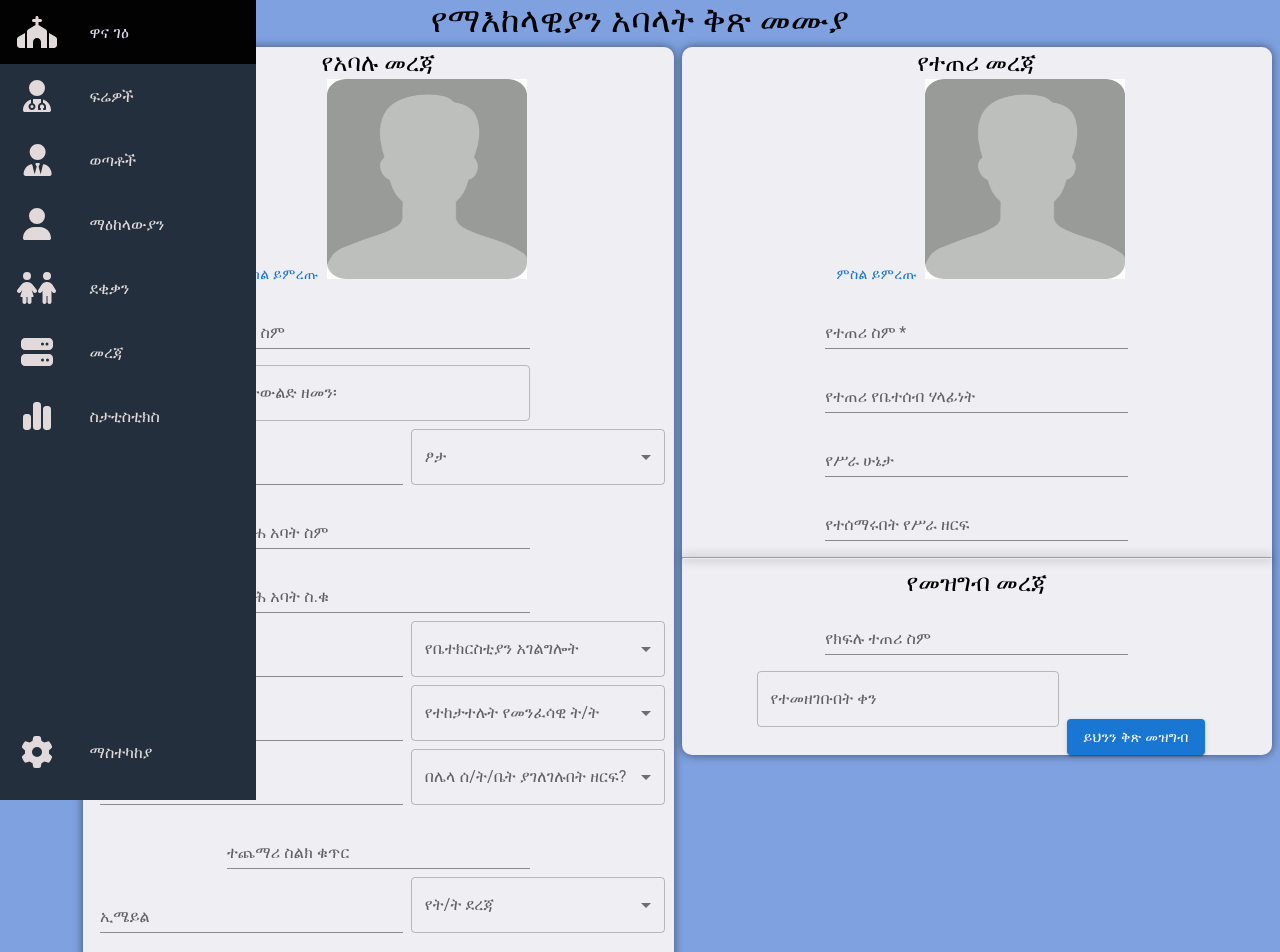
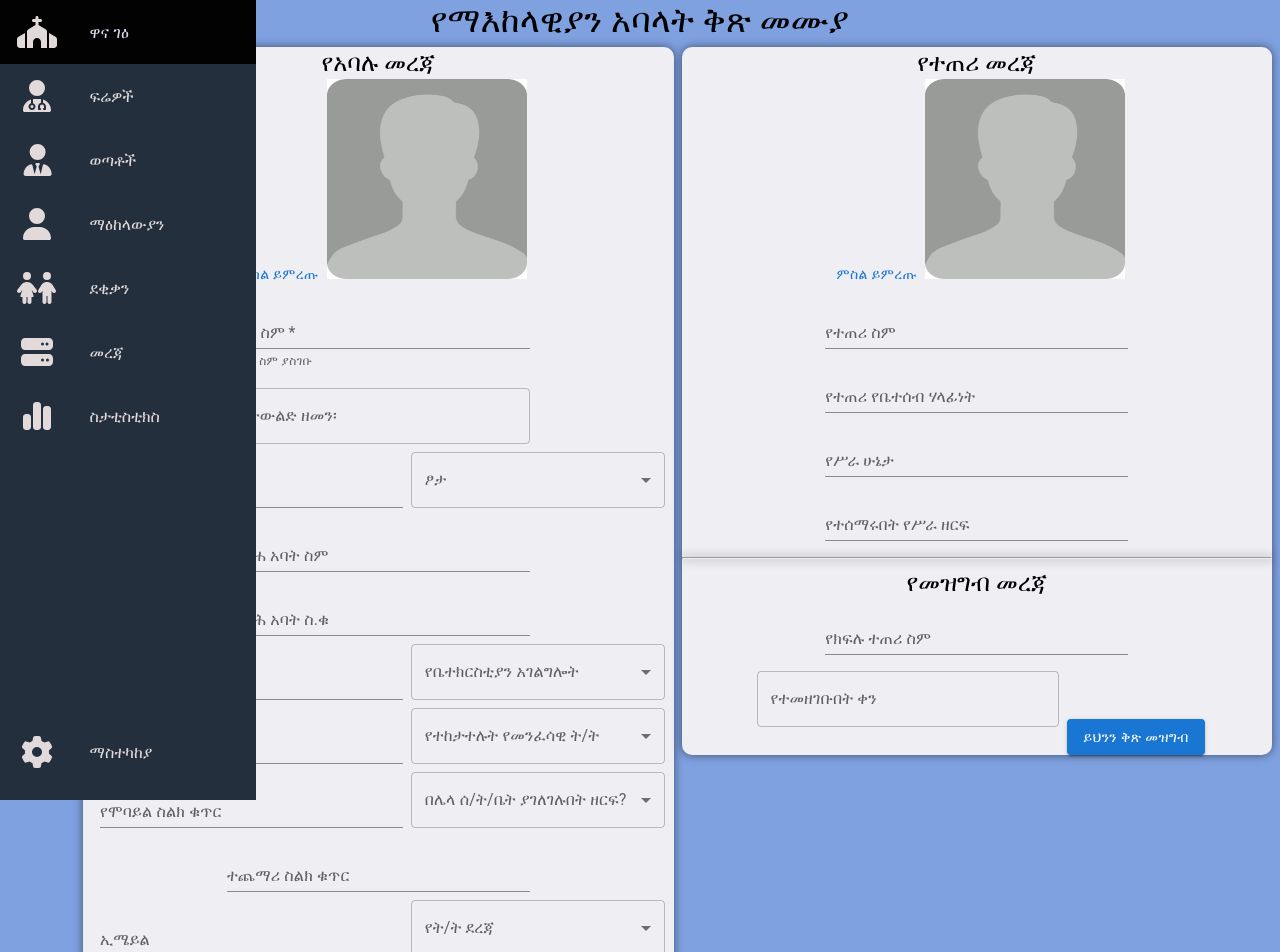
Before and after one commit to kebaHailu/gabriel-church-with-electron, a React (Create React App) app: page /makelawian in a window 1280 px wide. Shown: the top 952 px of the page. Built offline with nearby package versions, Linux system fonts and the light colour scheme; the HTML template or start-up script is replaced by a standard one.

Commit message:
Fix Makelawian

```diff
--- a/src/components/Dekikan/Dekikan.js
+++ b/src/components/Dekikan/Dekikan.js
@@ -155,7 +155,7 @@ export default function Dekikan() {
                 </div>
 
 
-        <div className = "church-info">
+        <div className = "church-info">f
            <Box
                     sx={{
 
--- a/src/components/makelawian/makelawian.css
+++ /dev/null
@@ -1,66 +0,0 @@
-#wetatoch-form {
-  margin-left: 75px;
-  margin-top: 20px;
-  display: flex;
-  flex-wrap: wrap;
-  justify-content: flex-start;
-  align-items: flex-start;
-  font-size: 16px;
-  margin-bottom: 5px;
-
-  gap: 0.5em;
-}
-
-.title{
-  display: flex;
-  flex-wrap: wrap;
-  justify-content: space-evenly;
-  align-items: center;
-  font-size: 16px;
-  margin-bottom: 5px;
-}
-.personal-info{
-  margin-top: 5px;
-  margin-right:80px;
-  display: flex;
-}
-hr {
-  box-shadow: 0px 0px 10px rgba(0, 0, 0, 0.5);
-}
-
-.personal-info,
-.church-info {
-  margin-top: 5px;
-  display: flex;
-  float: left;
-  flex-direction: column;
-  width: 40%;
-  height: 100%;
-  align-items: center;
-  border-radius: 10px;
-  box-shadow: 0px 0px 10px rgba(0, 0, 0, 0.5);
-  background-color: #c8cedd;
-  padding: 10px;
-
-}
-
-.personal-info-input {
-  margin: 20px;
-  display: "block";
-  width: 50%;
-}
-.formcontrol {
-  width: 43%;
-}
-
-.form-cta-button {
-  background-color: #000;
-  color: #fff;
-  padding: 10px 20px;
-  border-radius: 5px;
-  font-size: 16px;
-  cursor: pointer;
-}
-.family {
-  width: 100%;
-}
--- a/src/components/makelawian/makelawian.js
+++ b/src/components/makelawian/makelawian.js
@@ -1,14 +1,15 @@
-import React, { useState } from "react";
+import React, {useState} from "react";
 import "../wetatoch/styles.css";
-import { Typography, Box, Grid, TextField } from "@mui/material";
-import Button from "@mui/material/Button";
-import { InputLabel, MenuItem, FormControl, Select } from "@mui/material";
-import { DatePicker } from "@mui/x-date-pickers";
+import {Typography,Box, Grid,TextField } from "@mui/material";
+import Button from '@mui/material/Button';
+import {InputLabel,MenuItem, FormControl,Select } from "@mui/material";
+import { DatePicker } from '@mui/x-date-pickers';
 import ProfilePictureUploader from "../ProfilePicture/ProfilePictureUploader";
+import InputMask from 'react-input-mask';
+import { useFormik } from 'formik';
 
-import InputMask from "react-input-mask";
-import { useFormik } from "formik";
-import { Formik, Form, Field } from "formik";
+
+
 
 const PhoneInput = (props) => {
     return (
@@ -21,23 +22,11 @@ const PhoneInput = (props) => {
     );
   };
 
+
+
+
+
 export default function Makelawian() {
-  var { values, handleChange, handleBlur, handleSubmit, touched, errors } =
-    useFormik({
-      initialValues: {
-        fullName: "",
-        churchName: "",
-        churchFatherName: "",
-        churchFatherPhone: "",
-        address: "",
-        houseNumber: "",
-        phone1: "",
-        email: "",
-        educationName: "",
-        family:"",
-      },
-      onSubmit: (value) => {},
-    });
     function useInput(initialValue) {
         const [state, setState] = useState(initialValue);
         const handleChange = (event) => {
@@ -45,107 +34,94 @@ export default function Makelawian() {
         };
         return [state, handleChange];
     }
-  var [sex, handleChange] = useInput("");
-  const [marriage, marriageChange] = useInput("");
-  const [education, educationChange] = useInput("");
-  const [cheducation, cheducationChange] = useInput("");
-  const [churchContrbution, churchContrbutionChange] = useInput("");
-  const [otherchurch, otherchurchChange] = useInput("");
+    const [sex, handleChange] = useInput('');
+    const [marriage, marriageChange] = useInput('');
+    const [education, educationChange] = useInput('');
+    const [cheducation, cheducationChange] = useInput('');
+    const [churchContrbution, churchContrbutionChange] = useInput('');
+    const [otherchurch, otherchurchChange] = useInput('');
 
     return (
         <div className="title">
-      <Typography variant="h4">የማእከላዊያን አባላት ቅጽ መሙያ</Typography>
+            <Typography variant='h4'>የማእከላዊያን አባላት ቅጽ መሙያ</Typography>
 
-      <form onSubmit={handleSubmit} id="wetatoch-form">
-        <div className="personal-info">
+
+            <form  id="wetatoch-form">
+
+                <div className = "personal-info">
                 <Box
                     sx={{
-              "& .MuiTextField-root": { m: 1, width: "30ch" },
+
+                        '& .MuiTextField-root': { m: 1, width: '30ch' },
+
                     }}
                     >
-            <Typography variant="h5">የአባሉ መረጃ</Typography>
+                    <Typography variant='h5' >የአባሉ መረጃ</Typography>
                     <ProfilePictureUploader section="personal-info" />
-            <Formik>
-              <Form>
-                <Field
-                  as={TextField}
+                    <TextField
                         className="personal-info-input"
-                  id="fullName"
-                  name="fullName"
-                  // type='fullName'
+                        id = "fullName"
+                        name = "fullName"
                         label="ሙሉ ስም"
+                        required = {true}
                         variant="standard"
-                  value={values.fullName }
-                  onChange={handleChange}
-                  onBlur={handleBlur}
+                        helperText="የሙሉ ስም ያስገቡ"
                     />
-                {errors.fullName && touched.fullName && (
-                  <p className="errors">{errors.fullName}</p>
-                )}
-                <DatePicker label="የትውልድ ዘመን፡" />
-                <Field
-                  as={TextField}
+                        <DatePicker
+                            label="የትውልድ ዘመን፡"
+                            />
+
+                  <TextField
                       className="personal-info-input"
                       name="churchName"
                       required
                       label="የክርስትና ስም"
                       variant="standard"
-                  value={values.churchName}
+                  />
+
+
+                <FormControl className="formcontrol"  >
+                <InputLabel id="sex">ፆታ</InputLabel>
+                <Select
+
+                    value={sex}
+
+                    label="sex"
                     onChange={handleChange}
-                  onBlur={handleBlur}
-                />
-                {errors.churchName && touched.churchName && (
-                  <p className="errors">{errors.churchName}</p>
-                )}
-                <FormControl className="formcontrol">
-                  <InputLabel id="sex">ፆታ</InputLabel>
-                  <Select value={sex} label="sex" onChange={handleChange}>
+                >
                     <MenuItem value={10}>ወንድ</MenuItem>
                     <MenuItem value={20}>ሴት</MenuItem>
                 </Select>
                 </FormControl>
-                <Field
-                  as={TextField}
+
+                <TextField
                       className="personal-info-input"
                       name="churchFatherName"
                       label="የንስሐ አባት ስም"
                       variant="standard"
-                  value={values.churchFatherName}
-                  onChange={handleChange}
-                  onBlur={handleBlur}
                   />
-                {errors.churchFatherName && touched.churchFatherName && (
-                  <p className="errors">{errors.churchFatherName}</p>
-                )}
-                <Field
-                  as={TextField}
+                  <TextField
                       className="personal-info-input"
                       name="churchFatherPhone"
                       label="የንስሕ አባት ስ.ቁ"
                       variant="standard"
-                  value={values.churchFatherPhone}
-                  onChange={handleChange}
-                  onBlur={handleBlur}
+                      InputProps={{
+                          inputComponent: PhoneInput,
+                      }}
                   />
-                {errors.churchFatherPhone && touched.churchFatherPhone && (
-                  <p className="errors-right">{errors.churchFatherPhone}</p>
-                )}
-                <Field
-                  as={TextField}
+
+
+
+                    <TextField
                         className="personal-info-input"
-                  name="address"
+                        name = "address"
                         label="የመኖሪያ አድራሻ"
                         variant="standard"
-                  value={values.address}
-                  onChange={handleChange}
-                  onBlur={handleBlur}
                     />
-                {errors.address && touched.address && (
-                  <p className="errors">{errors.address}</p>
-                )}
-                <FormControl className="formcontrol">
-                  <InputLabel>የቤተክርስቲያን አገልግሎት</InputLabel>
+              <FormControl className="formcontrol"  >
+              <InputLabel  >የቤተክርስቲያን አገልግሎት</InputLabel>
               <Select
+
                   value={churchContrbution}
                   label="churchContrbution"
                   onChange={churchContrbutionChange}
@@ -157,54 +133,47 @@ export default function Makelawian() {
                   <MenuItem value={5}>በክህነት</MenuItem>
               </Select>
               </FormControl>
-                <Field
-                  as={TextField}
+
+              <TextField
                         className="personal-info-input"
-                  name="houseNumber"
+                        name = "houseNumber"
                         label="የቤት ቁጥር"
                         variant="standard"
-                  value={values.houseNumber}
-                  onChange={handleChange}
-                  onBlur={handleBlur}
                     />
-                {errors.houseNumber && touched.houseNumber && (
-                  <p className="errors">{errors.houseNumber}</p>
-                )}
-                <FormControl className="formcontrol">
-                  <InputLabel id="demo-simple-select-label">
-                    የተከታተሉት የመንፈሳዊ ት/ት
-                  </InputLabel>
+
+                   <FormControl className="formcontrol"  >
+                  <InputLabel id="demo-simple-select-label">የተከታተሉት የመንፈሳዊ ት/ት</InputLabel>
                   <Select
+
+
                       value={cheducation}
                       label="cheducation"
                       onChange={cheducationChange}
-                  >
-                    {" "}
-                    <MenuItem value={0}>አልተከታተልኩም</MenuItem>
+                  >   <MenuItem value={0}>አልተከታተልኩም</MenuItem>
                       <MenuItem value={1}>ቀዳማይ</MenuItem>
                       <MenuItem value={2}>ሳልሳይ</MenuItem>
                       <MenuItem value={3}>ካልዓይ</MenuItem>
                       <MenuItem value={4}>ራብዓይ</MenuItem>
                   </Select>
                   </FormControl>
-                <Field
-                  as={TextField}
+
+
+                  <TextField
                         className="personal-info-input"
-                  name="phone1"
+                        name = "phone1"
                         label="የሞባይል ስልክ ቁጥር "
                         variant="standard"
-                  value={values.phone1}
-                  onChange={handleChange}
-                  onBlur={handleBlur}
+                        InputProps={{
+                            inputComponent: PhoneInput,
+                        }}
                     />
-                {errors.phone1 && touched.phone1 && (
-                  <p className="errors">{errors.phone1}</p>
-                )}
-                <FormControl className="formcontrol">
-                  <InputLabel id="demo-simple-select-label">
-                    በሌላ ሰ/ት/ቤት ያገለገሉበት ዘርፍ?
-                  </InputLabel>
+
+
+                   <FormControl className="formcontrol"  >
+                  <InputLabel id="demo-simple-select-label">በሌላ ሰ/ት/ቤት ያገለገሉበት ዘርፍ?</InputLabel>
                   <Select
+
+
                       value={otherchurch}
                       label="otherchurch"
                       onChange={otherchurchChange}
@@ -215,37 +184,29 @@ export default function Makelawian() {
                       <MenuItem value={4}>በአባልነት</MenuItem>
                   </Select>
                   </FormControl>
-                <Field
-                  as={TextField}
+
+
+
+
+                    <TextField
                         className="personal-info-input"
-                  name="phone2"
+                        name = "phone2"
                         label="ተጨማሪ ስልክ ቁጥር "
                         variant="standard"
-                  value={values.phone1}
-                  onChange={handleChange}
-                  onBlur={handleBlur}
+                        InputProps={{
+                            inputComponent: PhoneInput,
+                        }}
                     />
-                {errors.phone1 && touched.phone1 && (
-                  <p className="errors">{errors.phone1}</p>
-                )}
-                <Field
-                  as={TextField}
+                    <TextField
                         className="personal-info-input"
-                  name="email"
+                        name = "email"
                         label="ኢሜይል"
                         variant="standard"
-                  value={values.email}
-                  onChange={handleChange}
-                  onBlur={handleBlur}
                     />
-                {errors.email && touched.email && (
-                  <p className="errors-right">{errors.email}</p>
-                )}
-                <FormControl className="formcontrol">
-                  <InputLabel id="demo-simple-select-label">
-                    የት/ት ደረጃ
-                  </InputLabel>
+                    <FormControl className="formcontrol"  >
+                    <InputLabel id="demo-simple-select-label">የት/ት ደረጃ</InputLabel>
                     <Select
+
                         value={education}
                         label="education"
                         onChange={educationChange}
@@ -256,53 +217,45 @@ export default function Makelawian() {
                         <MenuItem value={6}>1ኛ ደርጃ</MenuItem>
                     </Select>
                     </FormControl>
-                <Field
-                  as={TextField}
+                    <TextField
                         className="personal-info-input"
-                  name="educationName"
+                        name = "educationName"
                         label="የትምህርት ቤቱ ስም"
                         variant="standard"
-                  value={values.educationName}
-                  onChange={handleChange}
-                  onBlur={handleBlur}
                     />
-                {errors.educationName && touched.educationName && (
-                  <p className="errors-right">{errors.educationName}</p>
-                )}
-                <Field
-                  as={TextField}
+
+
+                     <TextField
                         className="family-unique"
                         name="family"
                         fullWidth
                         multiline
                         rows={4}
+
                         label="የቤተሰብ አባላት ከስልክ ቁጥር ጋር"
-                  value={values.family}
-                  onChange={handleChange}
-                  onBlur={handleBlur}
+
                     />
-                {errors.family && touched.family && (
-                  <p className="errors-right">{errors.family}</p>
-                )}
-              </Form>
-            </Formik>
                     </Box>
                 </div>
 
-        <div className="church-info">
+        <div className = "church-info">
            <Box
                     sx={{
-              "& .MuiTextField-root": { m: 1, width: "30ch" },
+
+                        '& .MuiTextField-root': { m: 1, width: '30ch' },
+
                     }}
                     >
-            <Typography variant="h5">የተጠሪ መረጃ</Typography>
-            <ProfilePictureUploader section="church-info" />
+
+
+                          <Typography variant="h5" >የተጠሪ መረጃ</Typography>
+                          <ProfilePictureUploader
+/>
 
 <TextField
     className="personal-info-input"
     name="respondantName"
     label="የተጠሪ ስም"
-              required
     variant="standard"
 />
   <TextField
@@ -311,6 +264,7 @@ export default function Makelawian() {
     label="የተጠሪ የቤተሰብ ሃላፊነት"
     variant="standard"
 />
+
 
  <TextField
     className="personal-info-input"
@@ -325,7 +279,8 @@ export default function Makelawian() {
     variant="standard"
 />
 
-            <hr />
+
+                   <hr/>
                     <Typography variant="h5"> የመዝግብ መረጃ </Typography>
                     <TextField
                         className="personal-info-input"
@@ -333,19 +288,25 @@ export default function Makelawian() {
                         label="የክፍሉ ተጠሪ ስም"
                         variant="standard"
                     />
-            <DatePicker label="የተመዘገቡበት ቀን" />
+                        <DatePicker
+                            label="የተመዘገቡበት ቀን"
 
-            <Button
-              variant="contained"
-              color="primary"
-              type="submit"
-              style={{ marginTop: 4 + "em" }}
-            >
+
+                            />
+
+
+
+                     <Button variant="contained" color="primary" type="submit" style={{marginTop: 4 + 'em'}}>
                         ይህንን ቅጽ መዝግብ
                     </Button>
+
+
                     </Box>
         </div>
+
+
         </form>
     </div>
+
     );
-}
+};
```
Lines whose indentation alone changed are shown as unchanged.
